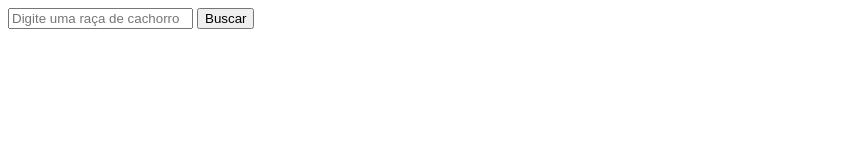
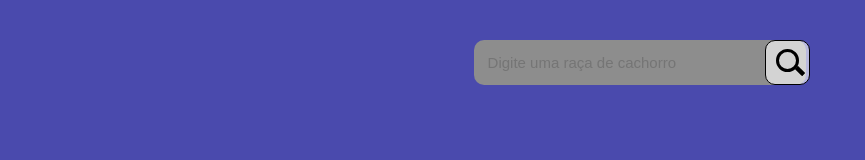
Before and after one commit to Vfy-gif/Dog-API, a plain HTML site: page index.html in a window 1280 px wide. Shown: the whole page, without its empty margins (0-865 px from the left). Drawn offline with Linux system fonts and the light colour scheme.

Commit message:
Atividade finalizada

```diff
--- a/app.js
+++ b/app.js
@@ -26,6 +26,11 @@ async function buscarImagens (raca) {
 
 function carregarImagens() {
     const raca = document.getElementById('cachorros').value.toLowerCase()
+
+    if(!raca){
+        return false
+    }
+
     buscarImagens(raca)
 }
 
--- a/index.html
+++ b/index.html
@@ -5,12 +5,19 @@
     <meta charset="UTF-8">
     <meta name="viewport" content="width=device-width, initial-scale=1.0">
     <script src="./app.js" defer></script>
+    <link rel="stylesheet" href="./style.css">
     <title>DOG API</title>
 </head>
 
 <body>
-    <input type="text" id="cachorros" placeholder="Digite uma raça de cachorro">
-    <button id="buscar-dog">Buscar</button>
+    <div class="search">
+        <input type="text" id="cachorros" placeholder="Digite uma raça de cachorro">
+        <button id="buscar-dog">
+            <div class="buscar">
+                <div class="line"></div>
+            </div>
+        </button>
+    </div>
     <div class="container" id="receber-dog"></div>
 </body>
 
--- /dev/null
+++ b/style.css
@@ -0,0 +1,83 @@
+*{
+    padding: 0;
+    margin: 0;
+    box-sizing: border-box;
+}
+
+body{
+    background-color: rgb(74, 74, 173);
+}
+
+.search{
+    display: flex;
+    justify-content: center;
+    align-items: center;
+    padding-top: 5vh;
+    position: relative;
+}
+
+input{
+    border: 0;
+    outline: 0;
+    background-color: rgb(141, 141, 141);
+    height: 45px;
+    width: 26vw;
+    text-indent: 14px;
+    font-size: 15px;
+    border-radius: 10px;
+    transition: 0.6s;
+}
+
+input:hover{
+    background-color: rgb(110, 110, 110);
+}
+
+button{
+    height: 45px;
+    width: 45px;
+    display: flex;
+    justify-content: center;
+    align-items: center;
+    background-color: rgba(255, 255, 255, 0.616);
+    border: 1px solid black;
+    border-radius: 10px;
+    position: absolute;
+    margin-left: 23vw;
+    transition: 0.6s;
+}
+
+button:hover{
+    background-color: rgba(117, 68, 196, 0.753);
+}
+.buscar{
+    margin-top: -5px;
+    border-radius: 100px;
+    border: 3px solid black;
+    height: 23px;
+    width: 23px;
+}
+.line{
+    border: 2px solid black;
+    margin-top: 14px;
+    margin-left: 19px;
+    transform: rotate(135deg);
+    height: 10px;
+    background-color: black;
+}
+
+.container{
+    margin-top: 6vh;
+    display: flex;
+    flex-wrap: wrap;
+    margin-inline: 10%;
+}
+.container img{
+    height: 200px;
+    width: 20%;
+    object-fit: cover;
+    transition: 0.6s;
+}
+
+.container img:hover{
+    transform: scale(1.3);
+}
```
